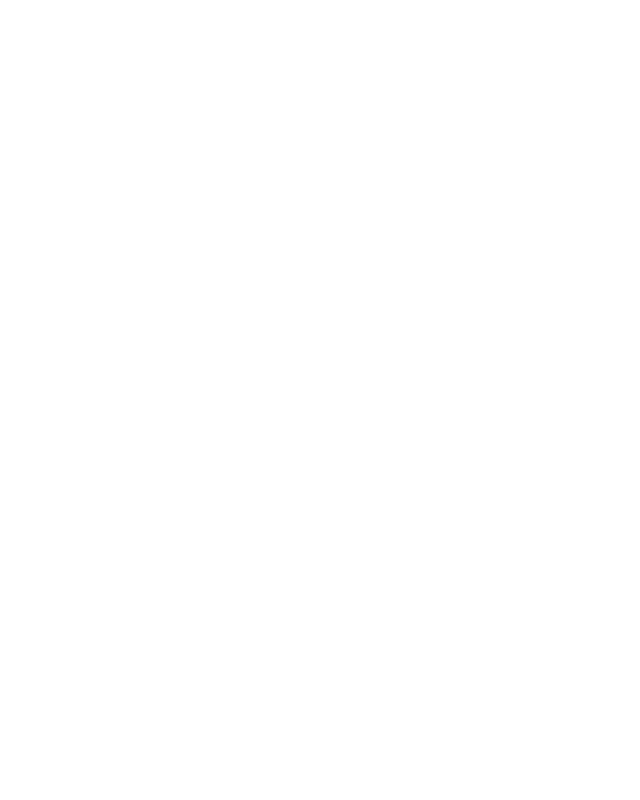
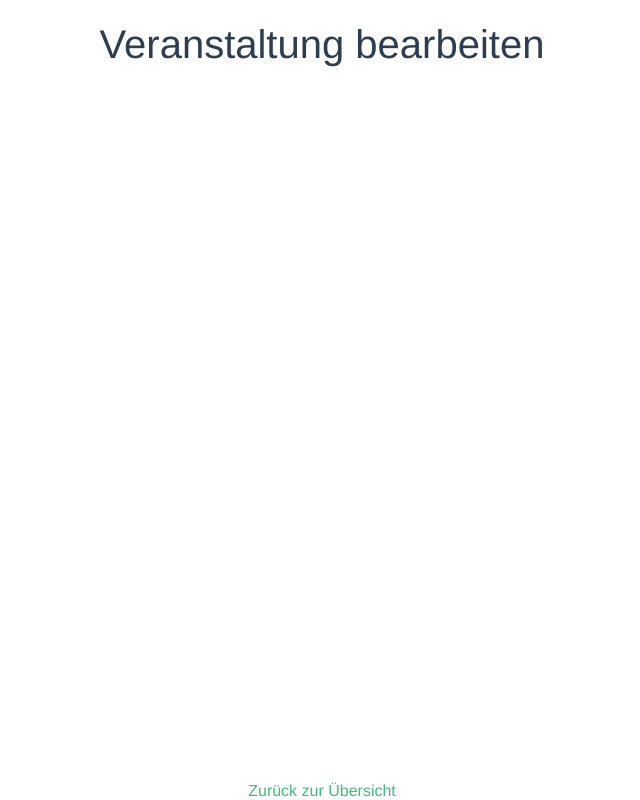
Before and after one commit to digital-bauhaus/Ferienpass-Admin, a Vue app in the folder frontend/: page /#/VeranstaltungEdit in a window 1280 px wide. Shown: the whole page, without its empty margins (318-958 px from the left). Built offline with nearby package versions, Linux system fonts and the light colour scheme.

Commit message:
Adding dummies for editing

```diff
--- /dev/null
+++ b/frontend/src/components/TeilnehmerEdit.vue
@@ -0,0 +1,62 @@
+<template>
+  <div>
+    <h1>Teilnehmer bearbeiten</h1>
+    <br/>
+    <footer>
+      <a href="/#/Test/" >Zurück zur Übersicht</a>
+    </footer>
+
+  </div>
+</template>
+
+<script>
+
+</script>
+
+
+<!-- Add "scoped" attribute to limit CSS to this component only -->
+<style scoped>
+table {
+    font-family: arial, sans-serif;
+    border-collapse: collapse;
+    width: 100%;
+}
+
+td, th {
+    border: 1px solid #dddddd;
+    text-align: left;
+    padding: 8px;
+}
+
+tr:nth-child(even) {
+    background-color: #dddddd;
+}
+h1, h2 {
+  font-weight: normal;
+}
+
+ul {
+  list-style-type: none;
+  padding: 0;
+}
+
+li {
+  margin: 0 10px;
+}
+
+a {
+  color: #42b983;
+}
+footer {
+    clear: both;
+    background: White;
+    padding: 0;
+    text-align: center;
+    vertical-align: middle;
+    line-height: normal;
+    margin: 0;
+    position: fixed;
+    bottom: 0px;
+    width: 100%;
+}
+</style>
--- /dev/null
+++ b/frontend/src/components/VeranstaltungEdit.vue
@@ -0,0 +1,62 @@
+<template>
+  <div>
+    <h1>Veranstaltung bearbeiten</h1>
+    <br/>
+    <footer>
+      <a href="/#/Test/" >Zurück zur Übersicht</a>
+    </footer>
+
+  </div>
+</template>
+
+<script>
+
+</script>
+
+
+<!-- Add "scoped" attribute to limit CSS to this component only -->
+<style scoped>
+table {
+    font-family: arial, sans-serif;
+    border-collapse: collapse;
+    width: 100%;
+}
+
+td, th {
+    border: 1px solid #dddddd;
+    text-align: left;
+    padding: 8px;
+}
+
+tr:nth-child(even) {
+    background-color: #dddddd;
+}
+h1, h2 {
+  font-weight: normal;
+}
+
+ul {
+  list-style-type: none;
+  padding: 0;
+}
+
+li {
+  margin: 0 10px;
+}
+
+a {
+  color: #42b983;
+}
+footer {
+    clear: both;
+    background: White;
+    padding: 0;
+    text-align: center;
+    vertical-align: middle;
+    line-height: normal;
+    margin: 0;
+    position: fixed;
+    bottom: 0px;
+    width: 100%;
+}
+</style>
--- a/frontend/src/router/index.js
+++ b/frontend/src/router/index.js
@@ -9,6 +9,8 @@
 import Teilnehmer from '@/components/Teilnehmer'
 import Reservierung from '@/components/Reservierung'
 import Veranstaltung from '@/components/Veranstaltung'
+import VeranstaltungEdit from '@/components/VeranstaltungEdit'
+import TeilnehmerEdit from '@/components/TeilnehmerEdit'
 
 Vue.use(Router)
 
@@ -50,11 +52,20 @@
       name: 'Hello',
       component: Hello
     },
-
     {
       path: '/callservice',
       name: 'Service',
       component: Service
+    },
+    {
+      path: '/VeranstaltungEdit',
+      name: 'VeranstaltungEdit',
+      component: VeranstaltungEdit
+    },
+    {
+      path: '/TeilnehmerEdit',
+      name: 'TeilnehmerEdit',
+      component: TeilnehmerEdit
     },
     {
       path: '/bootstrap',
```
